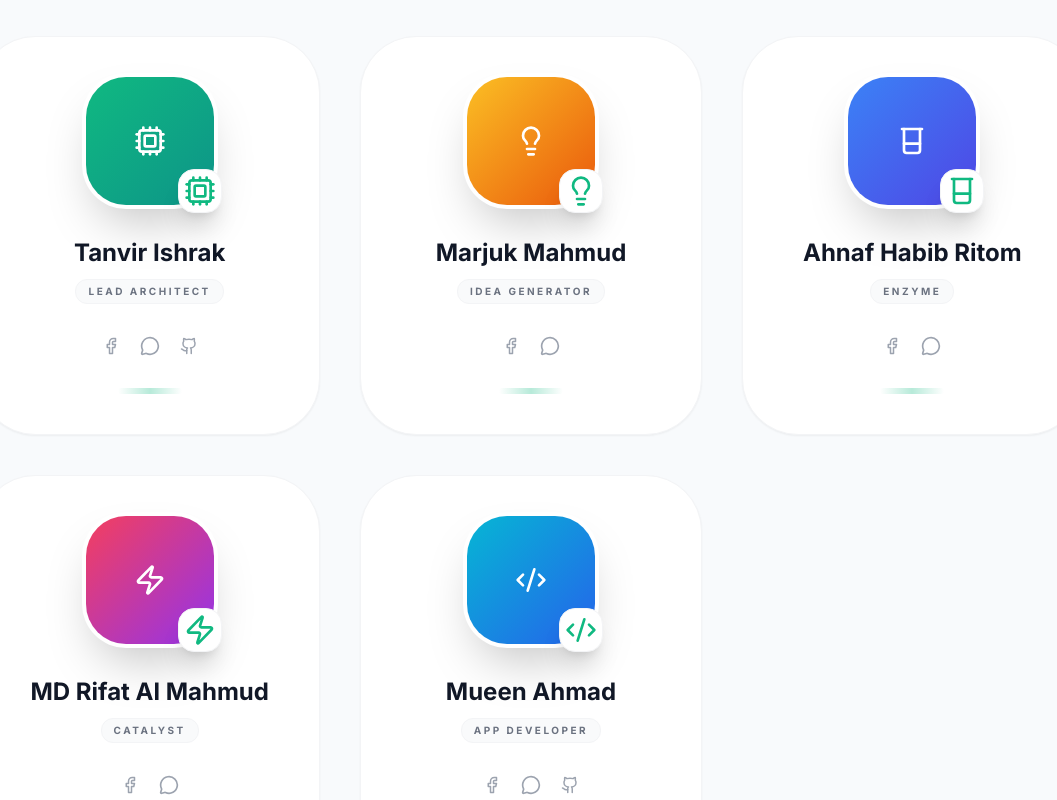
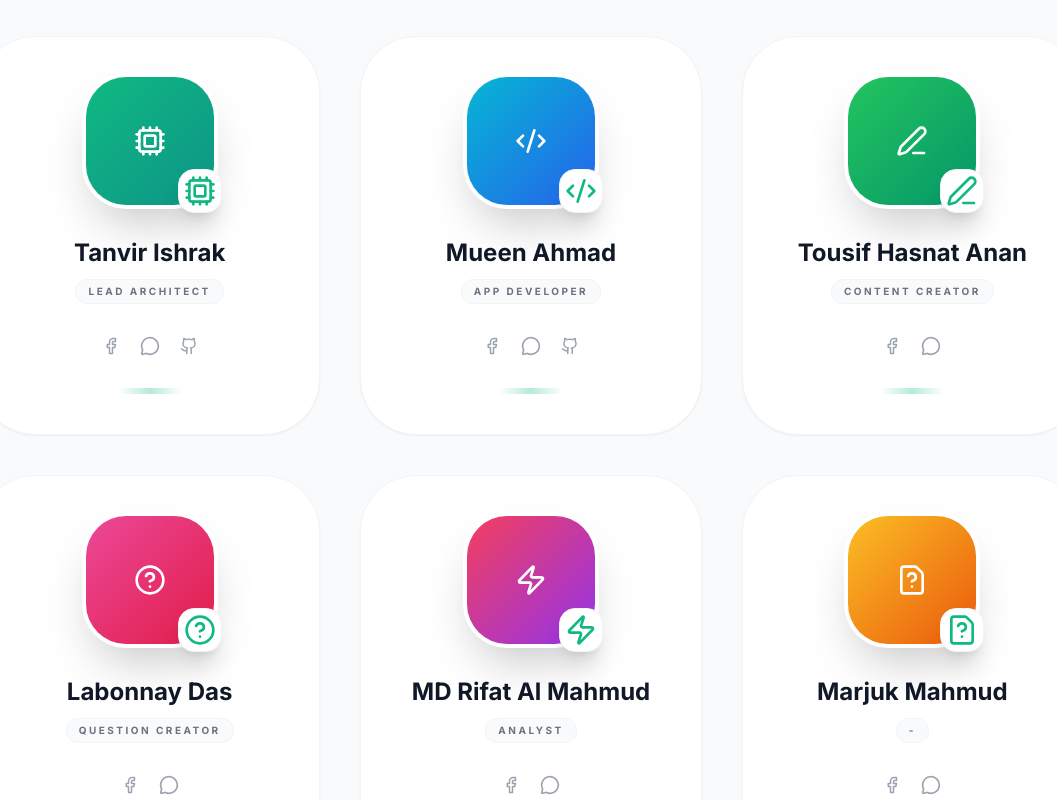
Before and after one commit to kafaahbd/kafaahbd, a React (Vite) app: page /team in a window 1280 px wide. Shown: the part 360-1160 px from the top of the page, without its empty margins (109-1166 px from the left). Built offline with nearby package versions, Linux system fonts and the light colour scheme.

Commit message:
Update Team.tsx

```diff
--- a/src/pages/Team.tsx
+++ b/src/pages/Team.tsx
@@ -12,7 +12,12 @@ import {
 	ShieldCheck,
 	Facebook,
 	Github,
-	MessageCircle, // WhatsApp এর জন্য Lucide আইকন
+	MessageCircle,
+	FileText,
+	Edit3,
+	HelpCircle,
+	FileQuestion,
+	Droplet,// WhatsApp এর জন্য Lucide আইকন
 } from "lucide-react";
 
 interface TeamMember {
@@ -46,9 +51,56 @@ const Team: React.FC = () => {
 			},
 		},
 		{
+			name: "Mueen Ahmad",
+			role: isBn ? "অ্যাপ নির্মাতা" : "App Developer",
+			icon: <Code2 size={32} />,
+			theme: "from-cyan-500 to-blue-600",
+			image: "",
+			socials: {
+
+				whatsapp: "https://wa.me/8801744635364",
+				github: "https://github.com/Mueen-Ahmad",
+			},
+		},
+		{
+			name: "Tousif Hasnat Anan",
+			role: isBn ? "কন্টেন্ট নির্মাতা" : "Content Creator",
+			icon: <Edit3 size={32} />,
+			theme: "from-green-500 to-emerald-600",
+			image: "",
+			socials: {
+
+				whatsapp: "https://wa.me/8801743199426",
+
+			},
+		},
+		{
+			name: "Labonnay Das",
+			role: isBn ? "প্রশ্ন নির্মাতা" : "Question Creator",
+			icon: <HelpCircle size={32} />,
+			theme: "from-pink-500 to-rose-600",
+			image: "",
+			socials: {
+
+				whatsapp: "https://wa.me/8801727719346",
+
+			},
+		},
+		{
+			name: "MD Rifat Al Mahmud",
+			role: isBn ? "বিশ্লেষক" : "Analyst",
+			icon: <Zap size={32} />,
+			theme: "from-rose-500 to-purple-600",
+			image: "",
+			socials: {
+				facebook: "https://www.facebook.com/rifatdoyox",
+				whatsapp: "https://wa.me/8801581483444",
+			},
+		},
+		{
 			name: "Marjuk Mahmud",
-			role: isBn ? "পরিকল্পনা প্রসূতকারী" : "Idea Generator",
-			icon: <Lightbulb size={32} />,
+			role: isBn ? "-" : "-",
+			icon: <FileQuestion size={32} />,
 			theme: "from-amber-400 to-orange-600",
 			image: "",
 			socials: {
@@ -68,28 +120,18 @@ const Team: React.FC = () => {
 			},
 		},
 		{
-			name: "MD Rifat Al Mahmud",
-			role: isBn ? "অনুঘটক" : "Catalyst",
-			icon: <Zap size={32} />,
-			theme: "from-rose-500 to-purple-600",
+			name: "MD Limon Sarkar",
+			role: isBn ? "গ্রাফিক্স নির্মাতা" : "Grapics Designer",
+			icon: <Droplet size={32} />,
+			theme: "from-yello-500 to-orange-600",
 			image: "",
 			socials: {
-				facebook: "https://www.facebook.com/rifatdoyox",
-				whatsapp: "https://wa.me/8801581483444",
+				facebook: "https://www.facebook.com/profile.php?id=100090667061416",
+				whatsapp: "https://wa.me/8801409538310",
+
 			},
 		},
-		{
-			name: "Mueen Ahmad",
-			role: isBn ? "অ্যাপ নির্মাতা" : "App Developer",
-			icon: <Code2 size={32} />,
-			theme: "from-cyan-500 to-blue-600",
-			image: "",
-			socials: {
-				facebook: "#",
-				whatsapp: "https://wa.me/8801744635364",
-				github: "https://github.com/Mueen-Ahmad",
-			},
-		},
+
 	];
 
 	return (
```
